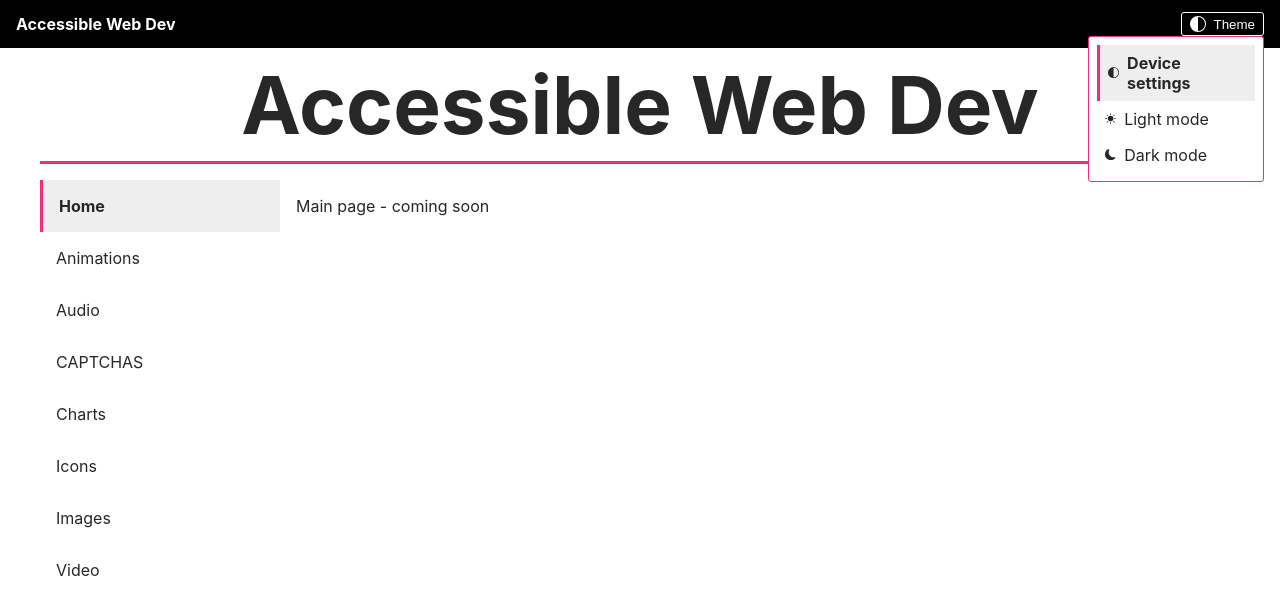
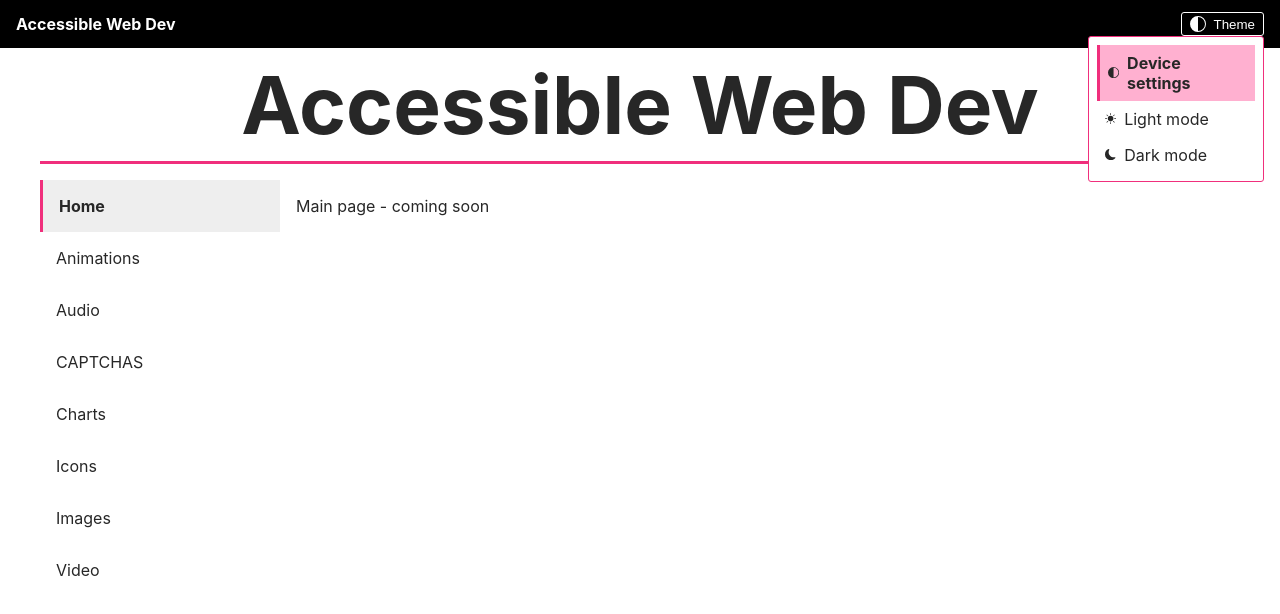
Before and after one commit to ElpisHelle/Web-developer, a Next.js app: page / in a window 1280 px wide. Both pictures are taken after a click on the button "Theme". Shown: the top 614 px of the page. Built offline with nearby package versions, Linux system fonts and the light colour scheme.

Commit message:
Add keyboard functionality to theme picker

```diff
--- a/components/Header/Header.tsx
+++ b/components/Header/Header.tsx
@@ -3,40 +3,160 @@ import Link from "next/link"
 import { IoMenuSharp, IoCloseSharp } from "react-icons/io5"
 import { BsCircleHalf, BsFillSunFill, BsFillMoonFill } from "react-icons/bs";
 import styles from "./Header.module.css"
-import { useState, useRef } from "react";
+import { useState, useRef, useEffect } from "react";
 
 interface ThemeSwitcherProps {
 	setShowThemeSwitcher: (value: boolean) => void
 }
 
-const ThemeSwitcher = (props: ThemeSwitcherProps) => {
-	const { setShowThemeSwitcher } = props;
+const ThemeSwitcher = () => {
+	// const { setShowThemeSwitcher } = props;
+
+	const [showThemeSwitcher, setShowThemeSwitcher] = useState<boolean>(false)
+	const [currentFocusedEl, setCurrentFocusedEl] = useState<string>("")
+
+
+	const buttonRef = useRef<HTMLButtonElement>(null)
+	const systemRef = useRef<HTMLLIElement>(null)
+	const lightRef = useRef<HTMLLIElement>(null)
+	const darkRef = useRef<HTMLLIElement>(null)
+
+
+
+	const handleThemeSwitcher = () => {
+		console.log("click");
+
+		setShowThemeSwitcher(prevState => !prevState)
+		if (!currentFocusedEl) {
+			setCurrentFocusedEl("systemRef")
+		}
+		// if (showThemeSwitcher) {
+		// 	setCurrentFocusedEl("systemRef")
+		// }
+	}
+
+	const handleThemeSwitcherKB = (e: React.KeyboardEvent<HTMLButtonElement>) => {
+		console.log("btn kb");
+
+		if (!showThemeSwitcher && (e.key === "ArrowDown" || e.key === "Down" || e.key === "Enter" || e.key === " ")) {
+			setShowThemeSwitcher(true)
+			setCurrentFocusedEl("systemRef")
+		}
+		if (!showThemeSwitcher && (e.key === "ArrowUp" || e.key === "Up")) {
+			setShowThemeSwitcher(true)
+			setCurrentFocusedEl("darkRef")
+		}
+		if (e.key === "Esc" || e.key === "Escape") {
+			setShowThemeSwitcher(false)
+			buttonRef.current?.focus()
+			setCurrentFocusedEl("buttonRef")
+		}
+	}
+
+	console.log(currentFocusedEl, buttonRef)
+	const handleMenuKBFocus = (e: React.KeyboardEvent<HTMLUListElement>) => {
+		console.log("ul kb");
+
+		if (currentFocusedEl == "systemRef" && (e.key === "ArrowDown" || e.key === "Down")) {
+			setCurrentFocusedEl("lightRef")
+
+		}
+		if (currentFocusedEl == "lightRef" && (e.key === "ArrowDown" || e.key === "Down")) {
+			setCurrentFocusedEl("darkRef")
+
+		}
+		if (currentFocusedEl == "darkRef" && (e.key === "ArrowDown" || e.key === "Down")) {
+			setCurrentFocusedEl("systemRef")
+
+		}
+		if (currentFocusedEl == "systemRef" && (e.key === "ArrowUp" || e.key === "Up")) {
+			setCurrentFocusedEl("darkRef")
+
+		}
+		if (currentFocusedEl == "lightRef" && (e.key === "ArrowUp" || e.key === "Up")) {
+			setCurrentFocusedEl("systemRef")
+
+		}
+		if (currentFocusedEl == "darkRef" && (e.key === "ArrowUp" || e.key === "Up")) {
+			setCurrentFocusedEl("lightRef")
+
+		}
+		if (e.key === "Esc" || e.key === "Escape") {
+			setShowThemeSwitcher(false)
+			buttonRef.current?.focus()
+			setCurrentFocusedEl("buttonRef")
+
+		}
+	}
+
+
+
+
+	const setFocusedElement = (value: string) => {
+		switch (value) {
+			case "systemRef": systemRef.current?.focus();
+				break;
+			case "lightRef": lightRef.current?.focus();
+				break;
+			case "darkRef": darkRef.current?.focus()
+				break;
+			case "buttonRef": buttonRef.current?.focus()
+				break;
+			default: buttonRef.current?.focus()
+		}
+	}
+
+	useEffect(() => {
+		if (showThemeSwitcher && currentFocusedEl) {
+			console.log("useEffect");
+
+			setFocusedElement(currentFocusedEl)
+		}
+	}, [showThemeSwitcher, currentFocusedEl])
 
 	const setTheme = (theme: string) => {
+		console.log("setTheme");
+
 		document.documentElement.className = theme
 		localStorage.setItem("theme", theme)
-		setShowThemeSwitcher(false)
+		buttonRef.current?.focus()
+		setCurrentFocusedEl("buttonRef")
+		//setShowThemeSwitcher(false)
 	};
 
 	const setThemeFromOS = () => {
+		console.log("setDefault");
+
 		window.matchMedia('(prefers-color-scheme: dark)').matches ? document.documentElement.className = "dark" : document.documentElement.className = "light"
-		setShowThemeSwitcher(false)
 		localStorage.removeItem("theme")
+		buttonRef.current?.focus()
+		setCurrentFocusedEl("buttonRef")
+		//setShowThemeSwitcher(false)
 	};
 
-	const theme = localStorage.getItem("theme")
+	console.log(showThemeSwitcher);
+
+
+	let theme;
+	if (typeof window !== "undefined") {
+		theme = localStorage.getItem("theme")
+	}
 
 	return (
-
-		<ul className={styles.themeSwitcher} role="menu" id="themeSwitcherMenu" aria-labelledby="themeSwitcherBtn">
-			<li role="menuitemradio" aria-checked={!theme} onClick={setThemeFromOS} onKeyDown={(e) => e.key === " " && setThemeFromOS()} tabIndex={0} className={!theme ? styles.activeBtn : ""}>
-				<BsCircleHalf size="0.7rem" aria-hidden="true" className={styles.themeIcon} />Device settings</li>
-			<li role="menuitemradio" aria-checked={theme === "light"} onClick={() => setTheme("light")} onKeyDown={(e) => e.key === " " && setTheme("light")} tabIndex={0} className={theme === "light" ? styles.activeBtn : ""}>
-				<BsFillSunFill size="0.7rem" aria-hidden="true" className={styles.themeIcon} />Light mode</li>
-			<li role="menuitemradio" aria-checked={theme === "dark"} onClick={() => setTheme("dark")} onKeyDown={(e) => e.key === " " && setTheme("dark")} tabIndex={0} className={theme === "dark" ? styles.activeBtn : ""} >
-				<BsFillMoonFill size="0.7rem" aria-hidden="true" className={styles.themeIcon} />Dark mode</li>
-
-		</ul>
+		<>
+			<button className={styles.themeBtn} ref={buttonRef} onClick={handleThemeSwitcher} onKeyDown={handleThemeSwitcherKB} type="button" id="themeSwitcherBtn" aria-haspopup="true" aria-controls="themeSwitcherMenu" aria-expanded={showThemeSwitcher}>
+				<BsCircleHalf color="white" size="1rem" aria-hidden="true" />
+				Theme
+			</button>
+			{showThemeSwitcher && <ul onKeyDown={(e) => handleMenuKBFocus(e)} className={styles.themeSwitcher} role="menu" id="themeSwitcherMenu" aria-labelledby="themeSwitcherBtn">
+				<li role="menuitemradio" aria-checked={!theme} onClick={() => { setThemeFromOS(); setShowThemeSwitcher(false); }} onKeyDown={(e) => (e.key === " " || e.key === "Enter") && setThemeFromOS()} ref={systemRef} tabIndex={-1} className={!theme ? styles.activeBtn : ""}>
+					<BsCircleHalf size="0.7rem" aria-hidden="true" className={styles.themeIcon} />Device settings</li>
+				<li role="menuitemradio" aria-checked={theme === "light"} onClick={() => { setTheme("light"); setShowThemeSwitcher(false); }} onKeyDown={(e) => (e.key === " " || e.key === "Enter") && setTheme("light")} ref={lightRef} tabIndex={-1} className={theme === "light" ? styles.activeBtn : ""}>
+					<BsFillSunFill size="0.7rem" aria-hidden="true" className={styles.themeIcon} />Light mode</li>
+				<li role="menuitemradio" aria-checked={theme === "dark"} onClick={() => { setTheme("dark"); setShowThemeSwitcher(false); }} onKeyDown={(e) => (e.key === " " || e.key === "Enter") && setTheme("dark")} ref={darkRef} tabIndex={-1} className={theme === "dark" ? styles.activeBtn : ""} >
+					<BsFillMoonFill size="0.7rem" aria-hidden="true" className={styles.themeIcon} />Dark mode</li>
+			</ul>}
+		</>
 	)
 }
 
@@ -49,22 +169,22 @@ interface HeaderProps {
 
 const Header = (props: HeaderProps) => {
 	const { pageTitle, headerTitle, handleNavClick, showNavMobile } = props
-	const [showThemeSwitcher, setShowThemeSwitcher] = useState<boolean>(false)
+	// const [showThemeSwitcher, setShowThemeSwitcher] = useState<boolean>(false)
 
-	const handleThemeSwitcher = () => {
-		setShowThemeSwitcher(prevState => !prevState)
-	}
+	// const handleThemeSwitcher = () => {
+	// 	setShowThemeSwitcher(prevState => !prevState)
+	// }
 
-	const handleThemeSwitcherKB = (e: React.KeyboardEvent<HTMLButtonElement>) => {
-		if (e.key === "ArrowDown" || e.key === "Down") {
-			setShowThemeSwitcher(true)
-		}
-		if (e.key === "Esc" || e.key === "Escape") {
-			setShowThemeSwitcher(false)
-		}
-	}
+	// const handleThemeSwitcherKB = (e: React.KeyboardEvent<HTMLButtonElement>) => {
+	// 	if (e.key === "ArrowDown" || e.key === "Down") {
+	// 		setShowThemeSwitcher(true)
+	// 	}
+	// 	if (e.key === "Esc" || e.key === "Escape") {
+	// 		setShowThemeSwitcher(false)
+	// 	}
+	// }
 
-	const buttonRef = useRef<HTMLButtonElement>(null)
+	// const buttonRef = useRef<HTMLButtonElement>(null)
 
 	return (
 		<>
@@ -77,11 +197,12 @@ const Header = (props: HeaderProps) => {
 				<div className={styles.topBanner}>
 					<Link href="/">Accessible Web Dev</Link>
 					<div className={styles.buttonsContainer}>
-						<button className={styles.themeBtn} ref={buttonRef} onClick={handleThemeSwitcher} onKeyDown={handleThemeSwitcherKB} type="button" id="themeSwitcherBtn" aria-haspopup="true" aria-controls="themeSwitcherMenu" aria-expanded={showThemeSwitcher}>
+						{/* <button className={styles.themeBtn} ref={buttonRef} onClick={handleThemeSwitcher} onKeyDown={handleThemeSwitcherKB} type="button" id="themeSwitcherBtn" aria-haspopup="true" aria-controls="themeSwitcherMenu" aria-expanded={showThemeSwitcher}>
 							<BsCircleHalf color="white" size="1rem" aria-hidden="true" />
 							Theme
 						</button>
-						{showThemeSwitcher && <ThemeSwitcher setShowThemeSwitcher={setShowThemeSwitcher} />}
+						{showThemeSwitcher && <ThemeSwitcher setShowThemeSwitcher={setShowThemeSwitcher} />} */}
+						<ThemeSwitcher />
 						<button className={styles.hamburgerBtn} onClick={handleNavClick} aria-label="Navigation menu" aria-expanded={showNavMobile} >
 							{!showNavMobile && <IoMenuSharp color="white" size="2.5rem" aria-hidden="true" />}
 							{showNavMobile && <IoCloseSharp color="white" size="2.5rem" aria-hidden="true" />}
```
